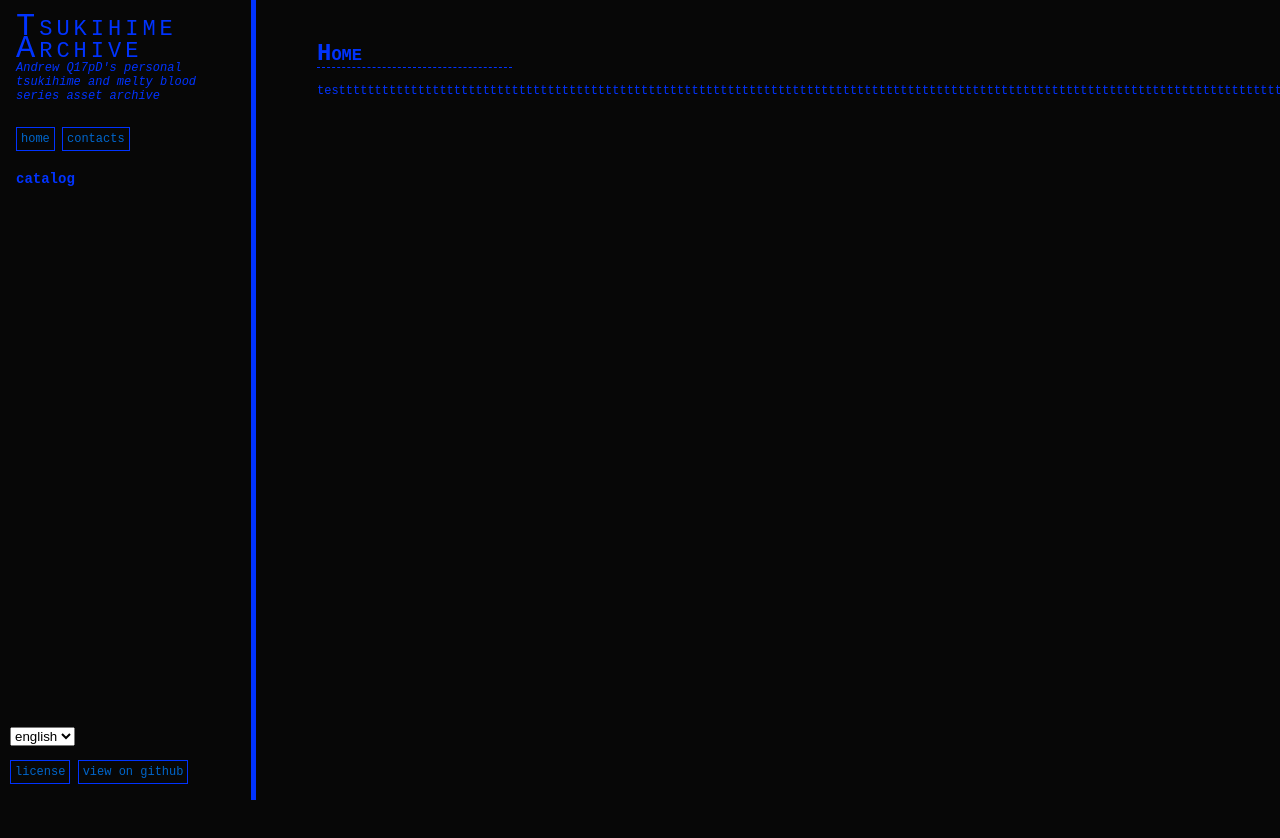
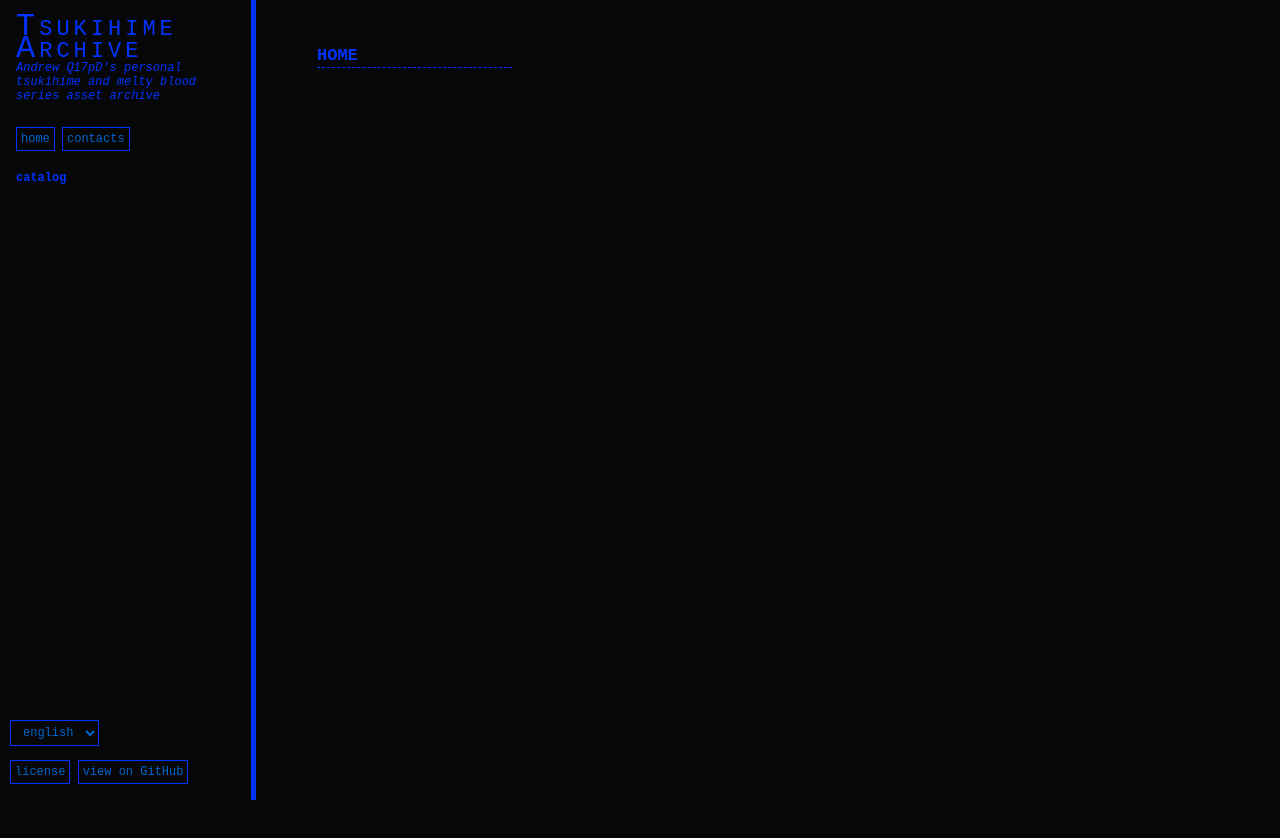
Before and after one commit to 17partDissections/TsukihimeArchive, a plain HTML site: page index.html in a window 1280 px wide. Drawn offline with Linux system fonts and the light colour scheme; no server answers.

Commit message:
Localization system

```diff
--- a/index.html
+++ b/index.html
@@ -16,30 +16,30 @@
 
     <link href="style.css" rel="stylesheet" type="text/css">
 	<script src="js/catalog.js"></script>
+	<script src="js/i18n.js"></script>
     <link rel="icon" type="image/x-icon" href="favicon.ico?v=1">
 </head>
 <body>
 	<div class="sidebar">
 		<div class="title">Tsukihime Archive</div>
-		<div class="subtitle">Andrew Q17pD's personal tsukihime and melty blood series asset archive</div>
+		<div class="subtitle" data-i18n="sidebar.subtitle">sidebar.subtitle</div>
 		<div class="menu">
-			<a href="home.html" target="content">home</a>
-			<a href="contacts.html" target="content">contacts</a>
+			<a href="home.html" data-i18n="sidebar.home" target="content">sidebar.home</a>
+			<a href="contacts.html" data-i18n="sidebar.contacts" target="content">sidebar.contacts</a>
 		</div>
 		<br>
-		<div class="catalog" id="catalog">
-			<b>catalog</b><br><h2>loading...<h2>
-		</div>
+		<b data-i18n="sidebar.catalog">sidebar.catalog</b>
+		<div class="catalog" id="catalog"><br><h2 data-i18n="sidebar.loading">sidebar.loading</h2></div>
 	</div>
 	<div class="sidebar-footer">
         <select id="langSwitcher">
             <option value="en">english</option>
-            <option value="ru">russian</option>
+            <option value="ru">русский</option>
         </select>
 		<br><br>
 		<div class="menu">
-			<a href="license.html" target="content">license</a>
-			<a href="https://github.com/17partDissections/TsukihimeArchive" target="_blank">view on github</a>
+			<a data-i18n="sidebar.license" href="license.html" target="content">sidebar.license</a>
+			<a data-i18n="sidebar.github" href="https://github.com/17partDissections/TsukihimeArchive" target="_blank">sidebar.github</a>
 		</div>
     </div>
 	<div class="main"><iframe src="home.html" name="content"></iframe></div>
--- a/js/catalog.js
+++ b/js/catalog.js
@@ -15,7 +15,7 @@
         let html = '';
         if (!isNested) {
             html += '<div class="catalog" id="catalog">';
-            html += '<b>catalog</b>';
+            //html += '<b data-i18n="sidebar.catalog">sidebar.catalog</b>';
         } else {
             html += '<div class="catalog hidden">';
         }
--- /dev/null
+++ b/js/i18n.js
@@ -0,0 +1,52 @@
+const translations = {};
+
+async function loadLocale(lang) {
+  if (translations[lang]) return translations[lang];
+  const res = await fetch(`locales/${lang}.json`);
+  if (!res.ok) return {};
+  translations[lang] = await res.json();
+  return translations[lang];
+}
+
+function getByPath(obj, path) {
+  return path.split('.').reduce((acc, key) => acc?.[key], obj);
+}
+
+function applyTranslations(dict) {
+  document.querySelectorAll('[data-i18n]').forEach(el => {
+    const key = el.getAttribute('data-i18n');
+    const value = getByPath(dict, key);
+    if (value !== undefined) el.textContent = value;
+  });
+}
+
+async function setLanguage(lang) {
+  const dict = await loadLocale(lang);
+  applyTranslations(dict);
+  localStorage.setItem('lang', lang);
+  document.documentElement.lang = lang;
+  const sel = document.getElementById('langSwitcher');
+  if (sel) sel.value = lang;
+  const frame = document.querySelector('iframe[name="content"]');
+  if (frame && frame.contentWindow) {
+    frame.contentWindow.location.reload();
+  }
+}
+
+window.i18n = { applyTranslations };
+
+document.addEventListener('DOMContentLoaded', () => {
+  const sel = document.getElementById('langSwitcher');
+  const savedLang = localStorage.getItem('lang') || 'en';
+
+  const catalog = document.getElementById('catalog');
+  if (catalog) {
+    new MutationObserver(() => applyTranslations()).observe(catalog, {
+      childList: true,
+      subtree: true
+    });
+  }
+
+  setLanguage(savedLang);
+  if (sel) sel.addEventListener('change', e => setLanguage(e.target.value));
+});
--- /dev/null
+++ b/locales/en.json
@@ -0,0 +1,15 @@
+{
+    "sidebar": {
+        "subtitle": "Andrew Q17pD's personal tsukihime and melty blood series asset archive",
+        "home": "home",
+        "contacts": "contacts",
+        "catalog": "catalog",
+        "github": "view on GitHub",
+        "license": "license",
+		"loading": "loading..."
+    },
+    "content": {
+        "home": "home",
+        "license": "download license file"
+    }
+}
--- a/style.css
+++ b/style.css
@@ -1,3 +1,13 @@
+#langSwitcher {
+  background-color: #070707;
+  color: #0066cc;
+  font-family: monospace;
+  font-size: 12px;
+  border: 1px solid #0033ff;
+  padding: 4px 8px;
+  cursor: pointer;
+}
+
 html { scrollbar-width: none; }
 
 body {
```
Also changed, not shown: home.html (+2 -2 lines), locales/ru.json (added, +15 -0 lines).
